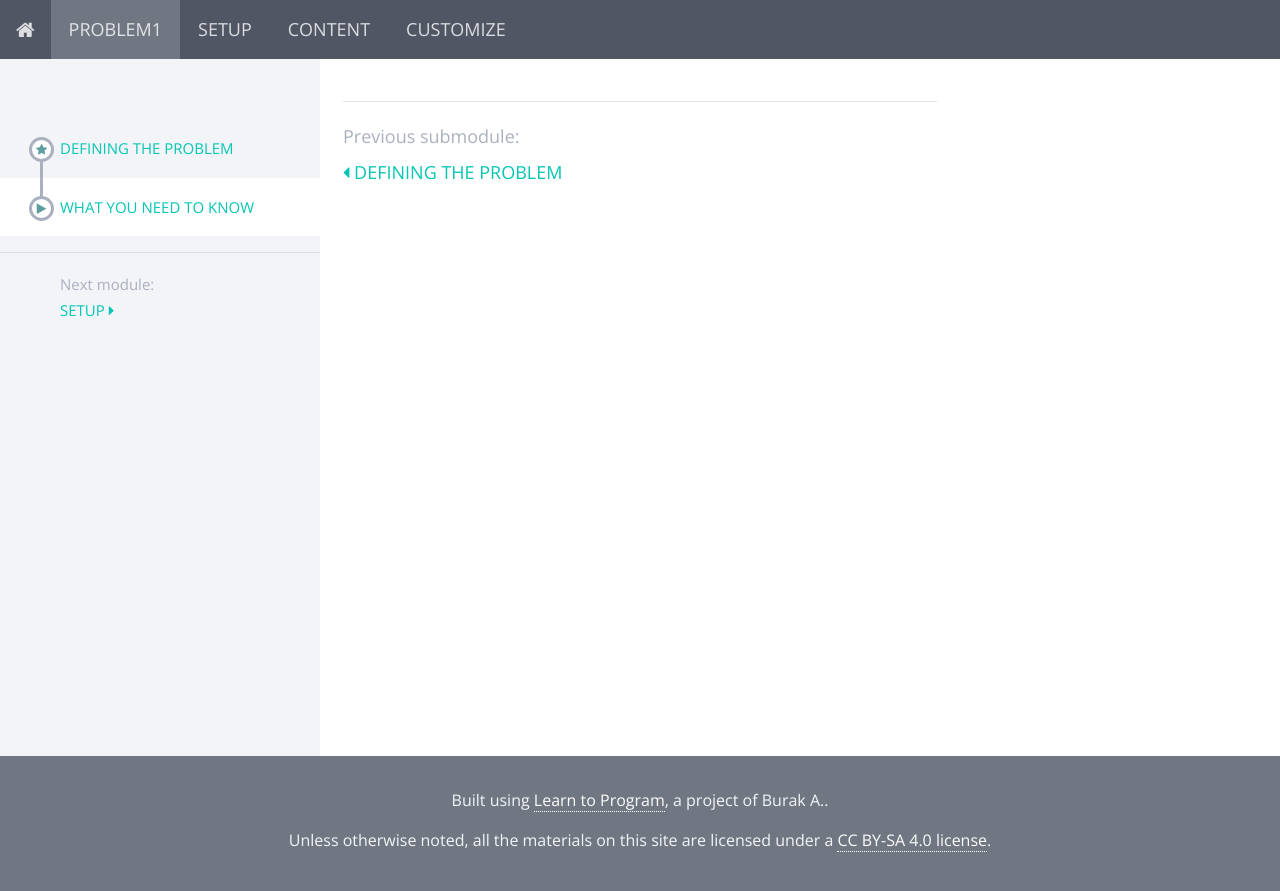
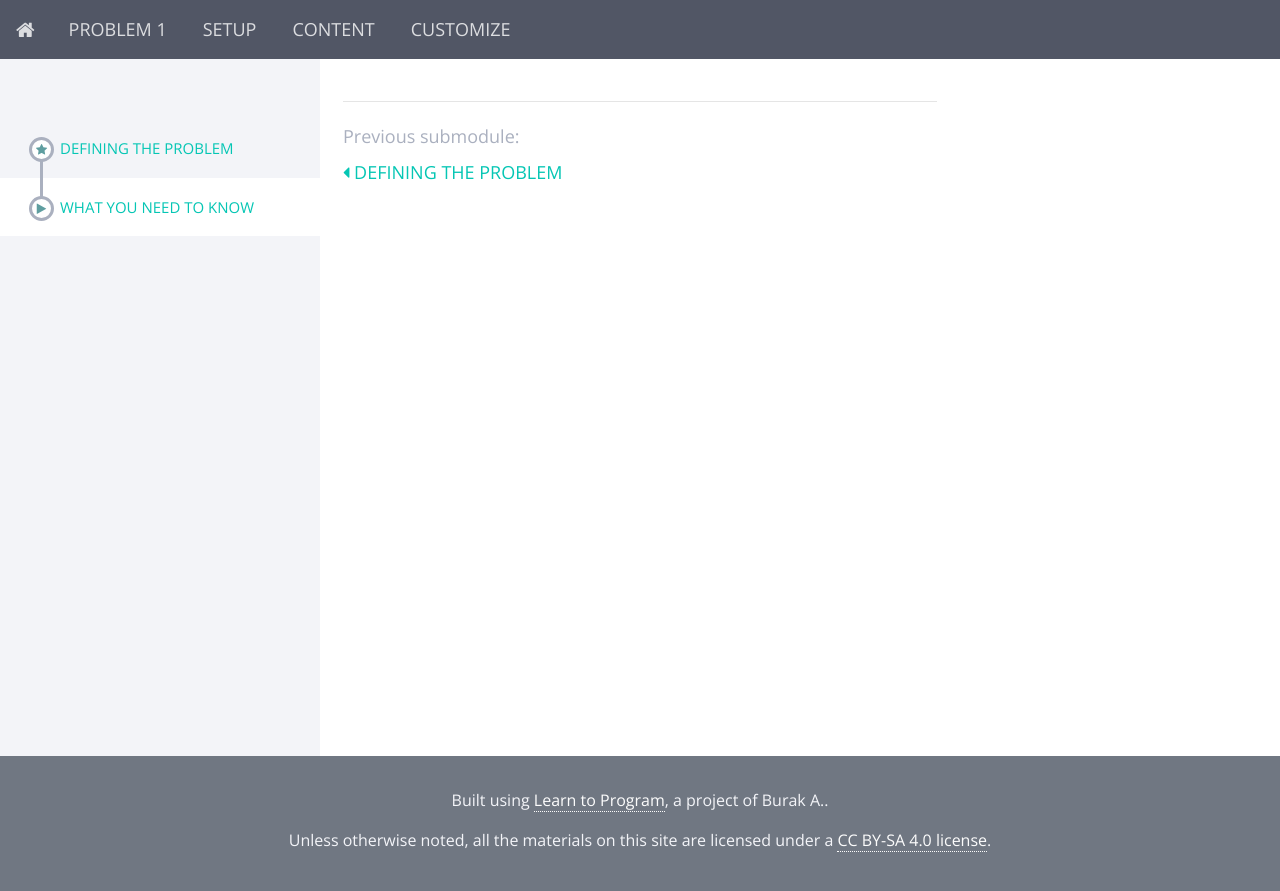
Before and after one commit to burakayy7/learn-to-program, a Jekyll site: the page built from modules/Problem1/_posts/2000-01-02-What-You-Need-to-Know.md, in a window 1280 px wide. Shown: the top 891 px of the page. Built offline with Jekyll 4.4.1, drawn with Linux system fonts in a browser that asks for light colours; nearby versions of some CDN libraries.

Commit message:
Update course.yml

```diff
--- a/_data/course.yml
+++ b/_data/course.yml
@@ -1,3 +1,3 @@
 title: Learn-to-Program
 description: Learn to code by learning how to attack problems, and how to apply Python skills.
-modules: ["Problem1", "setup", "content", "customize"]
+modules: ["Problem 1", "setup", "content", "customize"]
```
